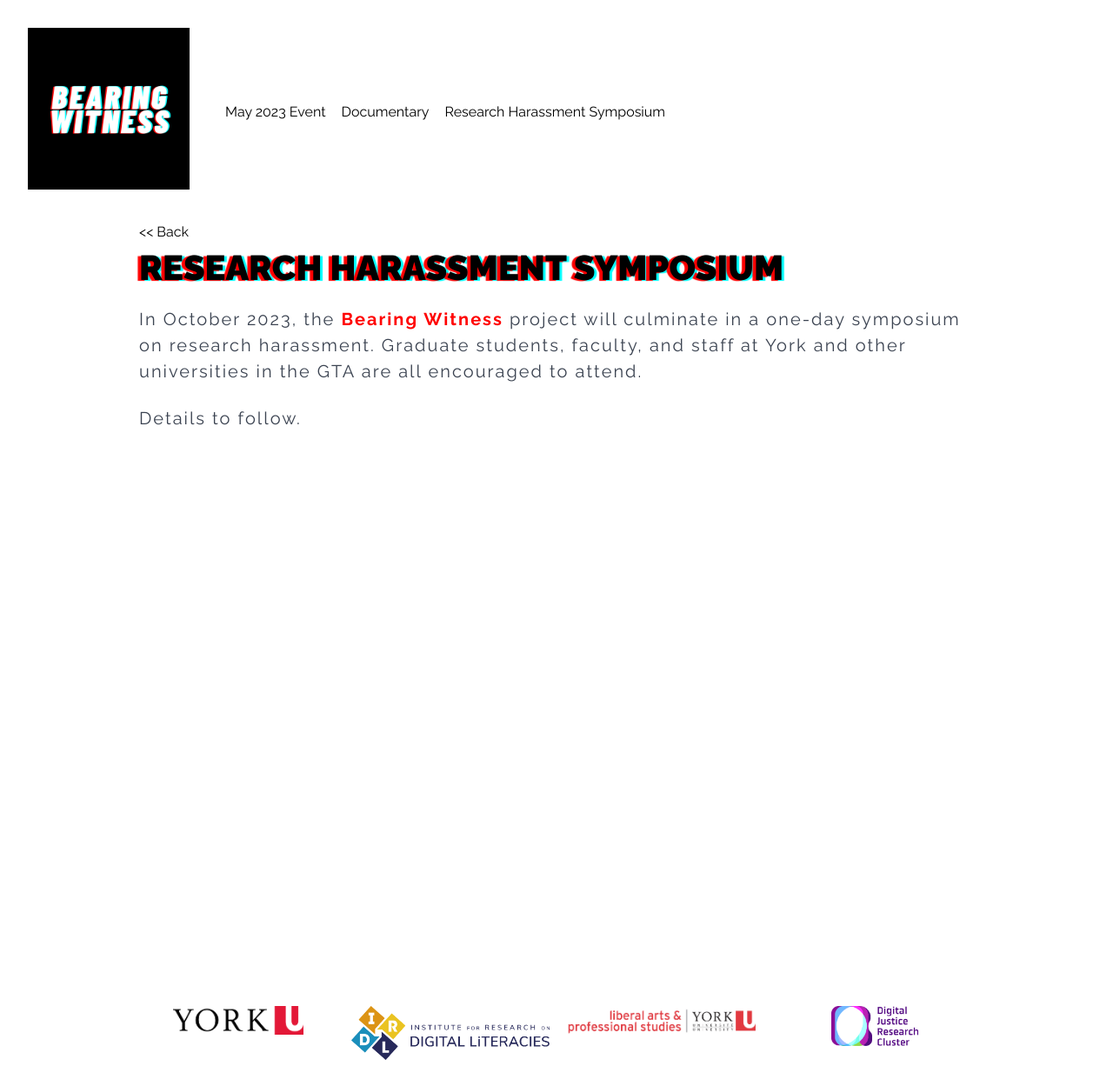
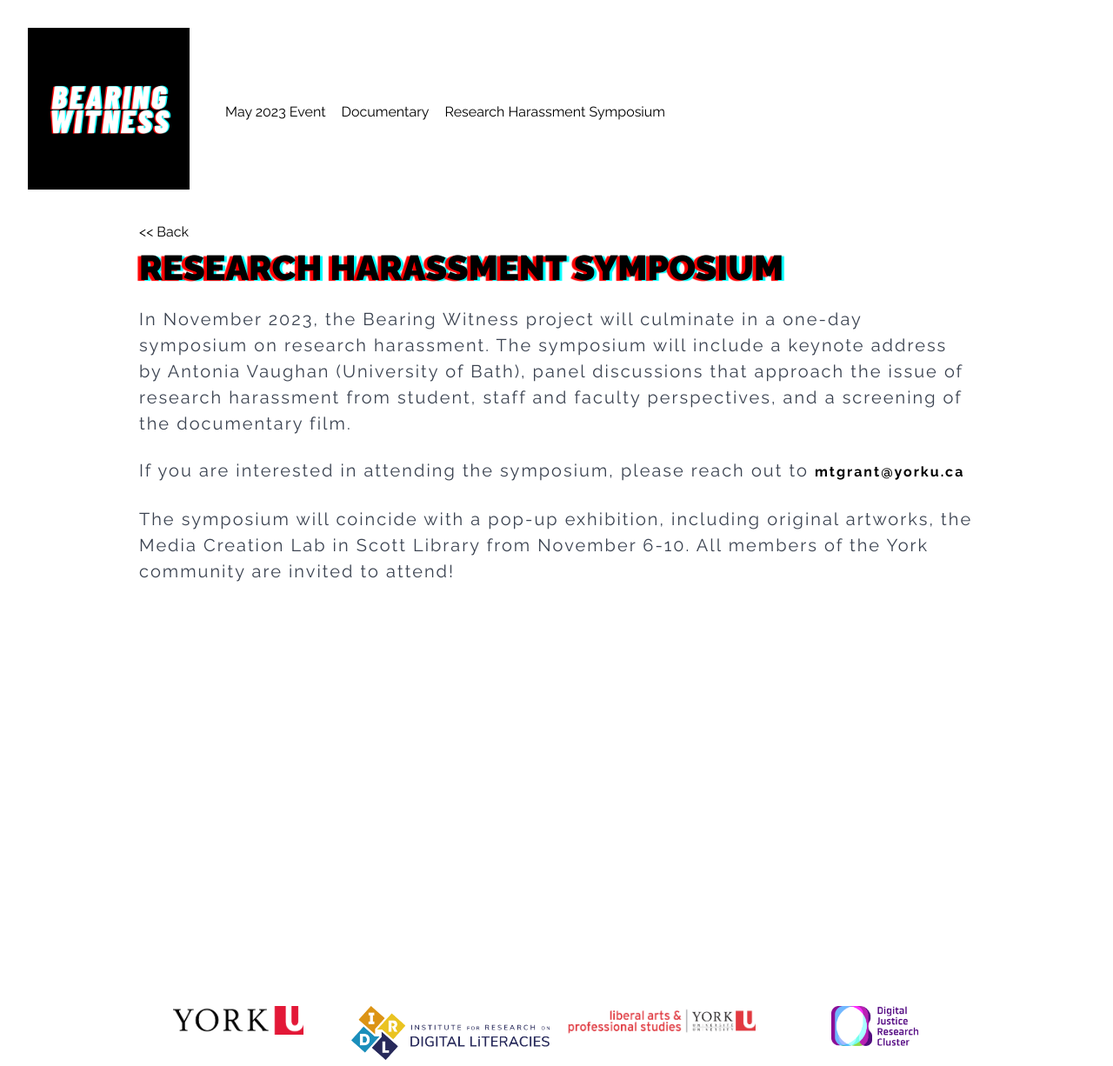
Before and after one commit to mrachox/bearing-witness, a Jekyll site: the page built from symposium.md, in a window 1280 px wide. Shown: the whole page at 87% size. Built offline with Jekyll 4.4.1, drawn with Linux system fonts in a browser that asks for light colours.

Commit message:
text updates

```diff
--- a/symposium.md
+++ b/symposium.md
@@ -3,6 +3,8 @@
 ---
 # Research Harassment Symposium
 
-In October 2023, the **Bearing Witness** project will culminate in a one-day symposium on research harassment. Graduate students, faculty, and staff at York and other universities in the GTA are all encouraged to attend.
+In November 2023, the Bearing Witness project will culminate in a one-day symposium on research harassment. The symposium will include a keynote address by Antonia Vaughan (University of Bath), panel discussions that approach the issue of research harassment from student, staff and faculty perspectives, and a screening of the documentary film.
 
-Details to follow.
+If you are interested in attending the symposium, please reach out to **<a href="mailto:mtgrant@yorku.ca">mtgrant@yorku.ca</a>**
+
+The symposium will coincide with a pop-up exhibition, including original artworks, the Media Creation Lab in Scott Library from November 6-10. All members of the York community are invited to attend!
```
Also changed, not shown: _congress_sections/HOME.md (+8 -0 lines), _documentary_sections/HOME.md (+1 -3 lines), _documentary_sections/MEET THE DOCUMENTARY FILMMAKER.md (+1 -1 lines), 8 other files.
